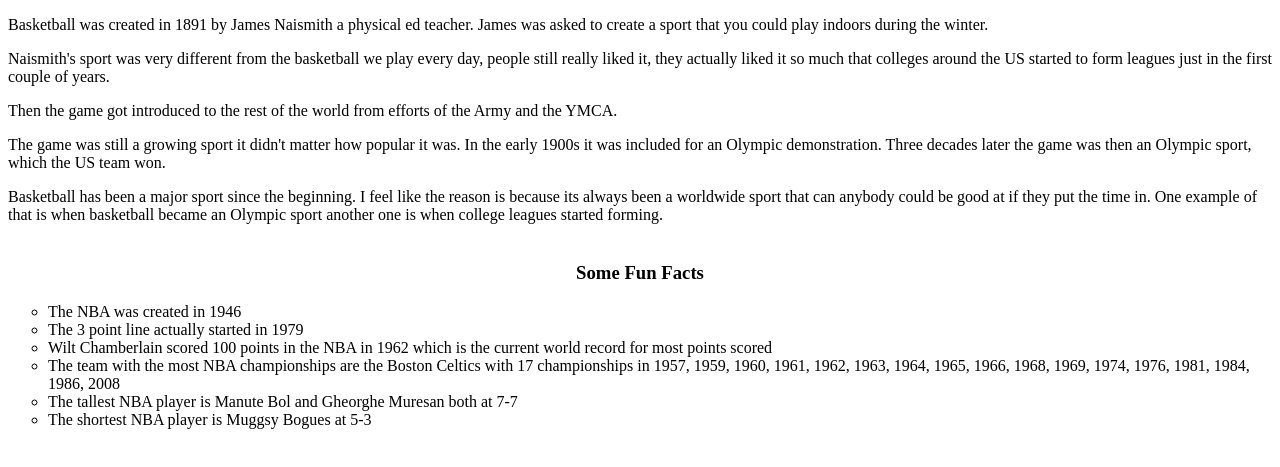
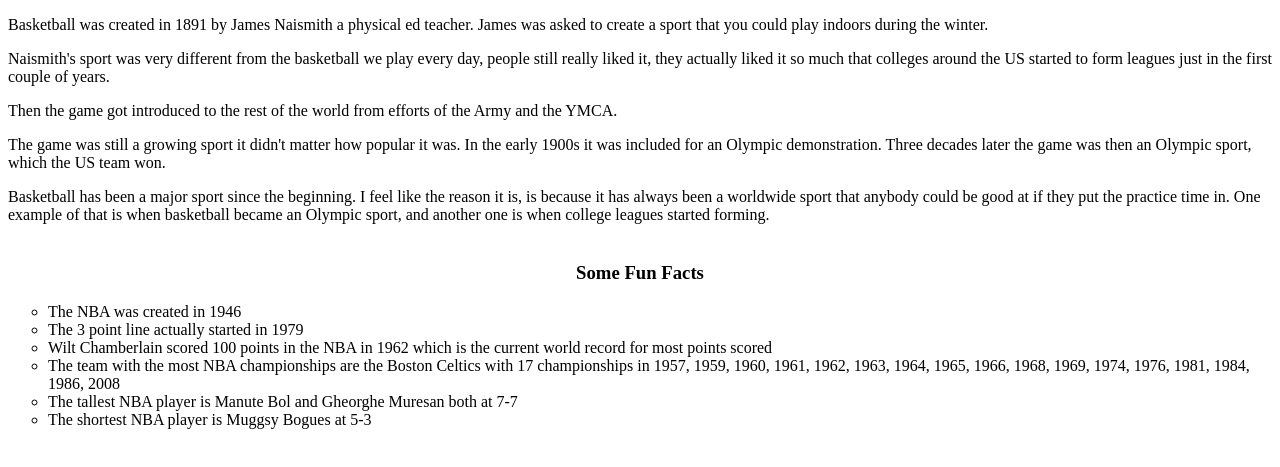
Before and after one commit to silkyhub/EarlyBasketballHistory, a plain HTML site: page Basketball Early History.html in a window 1280 px wide. Shown: the part 125-592 px from the top of the page. Drawn offline with Linux system fonts and the light colour scheme.

Commit message:
Update Basketball Early History.html

```diff
--- a/Basketball Early History.html
+++ b/Basketball Early History.html
@@ -15,7 +15,7 @@
                <p>Naismith's sport was very different from the basketball we play every day, people still really liked it, they actually liked it so much that colleges around the US started to form leagues just in the first couple of years. </p>
                 <p>Then the game got introduced to the rest of the world from efforts of the Army and the YMCA. </p>
                 <p>The game was still a growing sport it didn't matter how popular it was. In the early 1900s it was included for an Olympic demonstration. Three decades later the game was then an Olympic sport, which the US team won. </p>
-                <p>Basketball has been a major sport since the beginning. I feel like the reason is because its always been a worldwide sport that can anybody could be good at if they put the time in. One example of that is when basketball became an Olympic sport another one is when college leagues started forming.</p>
+                <p>Basketball has been a major sport since the beginning. I feel like the reason it is, is because it has always been a worldwide sport that anybody could be good at if they put the practice time in. One example of that is when basketball became an Olympic sport, and another one is when college leagues started forming.</p>
 
                 <h3>Some Fun Facts</h3>
 
```
